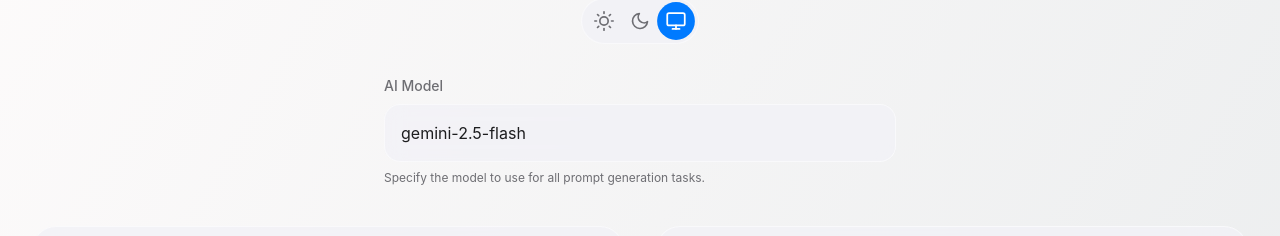
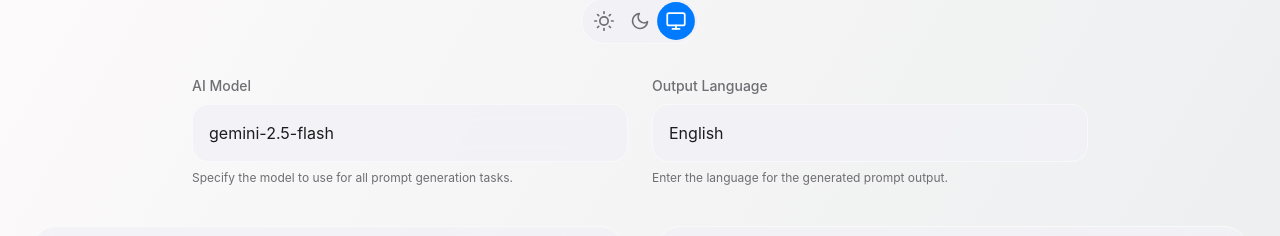
Before and after one commit to KuekHaoYang/KPrompt, a React (Vite) app: page / in a window 1280 px wide. Shown: the part 150-386 px from the top of the page. Built offline with nearby package versions, Linux system fonts and the light colour scheme; no server answers.

Commit message:
feat: Add language selection for model prompts and update related components

```diff
--- a/App.tsx
+++ b/App.tsx
@@ -7,12 +7,14 @@
 
 const App: React.FC = () => {
   const [modelName, setModelName] = useState('gemini-2.5-flash');
+  const [language, setLanguage] = useState('English');
 
   return (
     <div className="min-h-screen w-full px-4 sm:px-6 lg:px-8 py-8 transition-colors duration-300">
       <Header />
       <main className="container mx-auto mt-8">
-        <div className="max-w-lg mx-auto mb-10">
+        <div className="max-w-4xl mx-auto mb-10 grid grid-cols-1 sm:grid-cols-2 gap-6">
+            <div>
               <label htmlFor="model-name" className="block text-sm font-medium mb-2" style={{color: 'var(--text-color-secondary)'}}>
                 AI Model
               </label>
@@ -27,9 +29,25 @@
                 Specify the model to use for all prompt generation tasks.
               </p>
             </div>
+            <div>
+              <label htmlFor="language-input" className="block text-sm font-medium mb-2" style={{color: 'var(--text-color-secondary)'}}>
+                Output Language
+              </label>
+              <Input
+                id="language-input"
+                type="text"
+                value={language}
+                onChange={(e) => setLanguage(e.target.value)}
+                placeholder="e.g., English, Spanish, Japanese"
+              />
+               <p className="text-xs mt-2" style={{ color: 'var(--text-color-secondary)' }}>
+                Enter the language for the generated prompt output.
+              </p>
+            </div>
+        </div>
         <div className="grid grid-cols-1 lg:grid-cols-2 gap-8 items-start">
-          <SystemPromptArchitect modelName={modelName} />
-          <ConversationalPromptRefiner modelName={modelName} />
+          <SystemPromptArchitect modelName={modelName} language={language} />
+          <ConversationalPromptRefiner modelName={modelName} language={language} />
         </div>
       </main>
       <footer className="text-center py-8 mt-12">
--- a/components/ConversationalPromptRefiner.tsx
+++ b/components/ConversationalPromptRefiner.tsx
@@ -56,9 +56,10 @@
 
 interface ConversationalPromptRefinerProps {
   modelName: string;
+  language: string;
 }
 
-const ConversationalPromptRefiner: React.FC<ConversationalPromptRefinerProps> = ({ modelName }) => {
+const ConversationalPromptRefiner: React.FC<ConversationalPromptRefinerProps> = ({ modelName, language }) => {
   const [systemPrompt, setSystemPrompt] = useState('');
   const [messages, setMessages] = useState<ChatMessage[]>([]);
   const [draftPrompt, setDraftPrompt] = useState('');
@@ -99,14 +100,14 @@
       .join('\n\n');
 
     try {
-      const result = await refineUserPrompt(systemPrompt, historyString, draftPrompt, modelName);
+      const result = await refineUserPrompt(systemPrompt, historyString, draftPrompt, modelName, language);
       setRefinedPrompt(result);
     } catch (e: any) {
         setError(e.message || 'An unknown error occurred.');
     } finally {
       setIsLoading(false);
     }
-  }, [systemPrompt, messages, draftPrompt, modelName]);
+  }, [systemPrompt, messages, draftPrompt, modelName, language]);
 
   const handleCopy = useCallback(() => {
     if (refinedPrompt) {
--- a/components/SystemPromptArchitect.tsx
+++ b/components/SystemPromptArchitect.tsx
@@ -9,9 +9,10 @@
 
 interface SystemPromptArchitectProps {
   modelName: string;
+  language: string;
 }
 
-const SystemPromptArchitect: React.FC<SystemPromptArchitectProps> = ({ modelName }) => {
+const SystemPromptArchitect: React.FC<SystemPromptArchitectProps> = ({ modelName, language }) => {
   const [description, setDescription] = useState('');
   const [generatedPrompt, setGeneratedPrompt] = useState('');
   const [isLoading, setIsLoading] = useState(false);
@@ -27,14 +28,14 @@
     setError(null);
     setGeneratedPrompt('');
     try {
-      const result = await generateSystemPrompt(description, modelName);
+      const result = await generateSystemPrompt(description, modelName, language);
       setGeneratedPrompt(result);
     } catch (e: any) {
       setError(e.message || 'An unknown error occurred.');
     } finally {
       setIsLoading(false);
     }
-  }, [description, modelName]);
+  }, [description, modelName, language]);
 
   const handleCopy = useCallback(() => {
     if (generatedPrompt) {
--- a/services/geminiService.ts
+++ b/services/geminiService.ts
@@ -52,7 +52,7 @@
     }
 }
 
-export const generateSystemPrompt = async (description: string, model: string): Promise<string> => {
+export const generateSystemPrompt = async (description: string, model: string, language: string): Promise<string> => {
   const SYSTEM_PROMPT_RULES = await getSystemPromptRules();
   const masterPrompt = `
 I am an expert in AI prompt engineering, specializing in crafting high-performance System Prompts. My task is to take a user's simple description of a desired AI persona and expand it into a formal, robust System Prompt.
@@ -73,6 +73,7 @@
 - You must generate ONLY the text of the System Prompt itself.
 - Do NOT include any introductory phrases, explanations, or markdown formatting like \`\`\`.
 - The output should be ready to be directly copied and used as a system prompt.
+- **You must generate the output in ${language}.**
 
 System Prompt:
   `;
@@ -92,6 +93,7 @@
   history: string,
   draftPrompt: string,
   model: string,
+  language: string,
 ): Promise<string> => {
     const SYSTEM_PROMPT_RULES = await getSystemPromptRules();
     const masterPrompt = `
@@ -123,6 +125,7 @@
 - You must generate ONLY the text of the refined prompt itself.
 - Do NOT include any introductory phrases, explanations, or markdown formatting like \`\`\`.
 - The output should be ready to be directly copied and used as a user prompt.
+- **You must generate the output in ${language}.**
 
 Refined Prompt:
     `;
```
Lines whose indentation alone changed are shown as unchanged.
